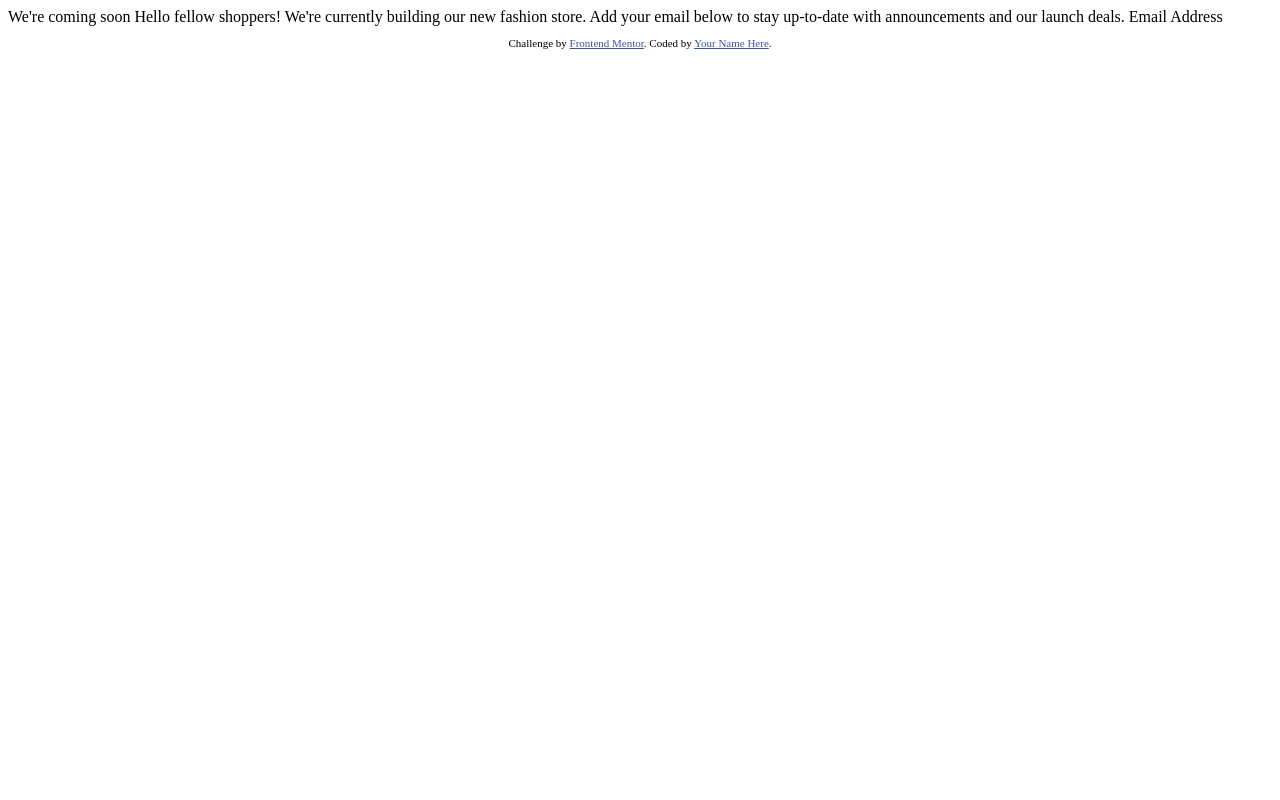
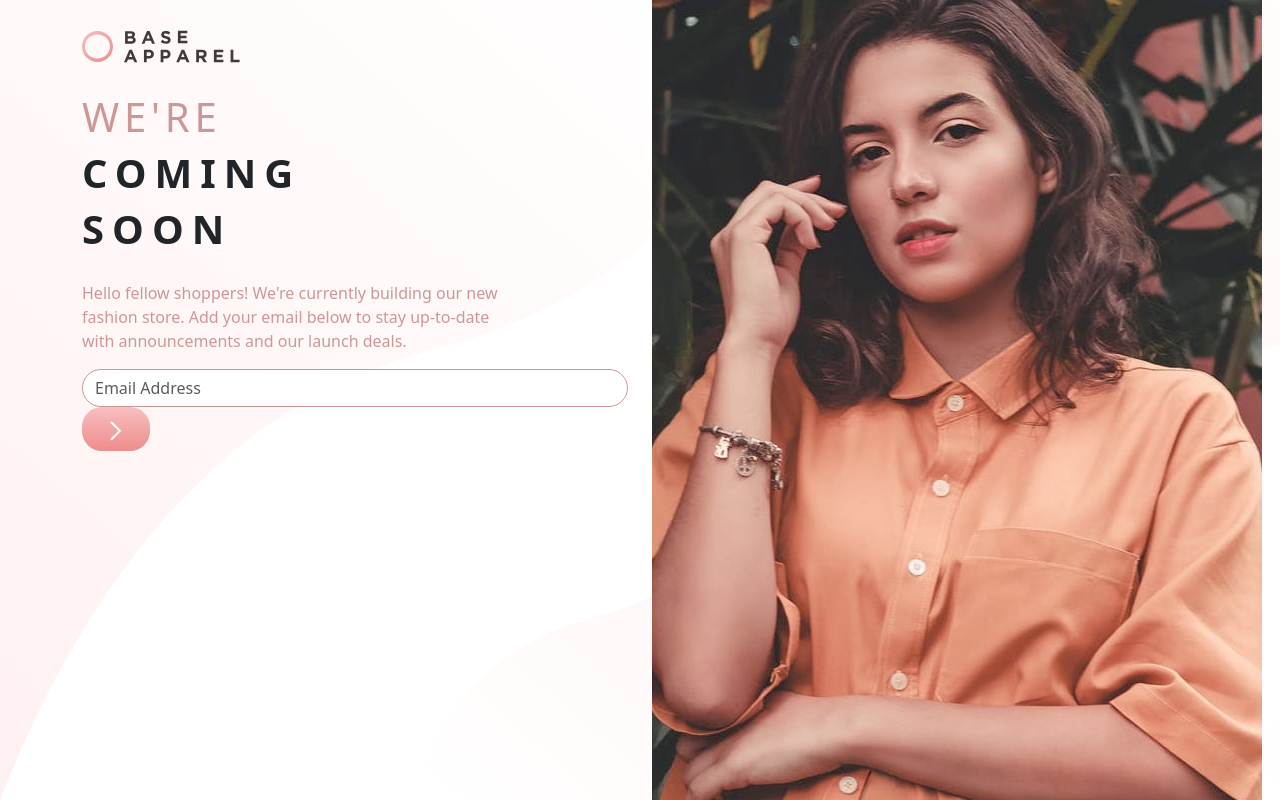
Before and after one commit to ccd330/base-apparel, a plain HTML site: page index.html in a window 1280 px wide. Drawn offline with nearby package versions, Linux system fonts and the light colour scheme.

Commit message:
add css styling and initial setup need to finish styling and add js

```diff
--- a/index.html
+++ b/index.html
@@ -2,32 +2,50 @@
 <html lang="en">
 <head>
   <meta charset="UTF-8">
-  <meta name="viewport" content="width=device-width, initial-scale=1.0"> <!-- displays site properly based on user's device -->
-
+  <meta name="viewport" content="width=device-width, initial-scale=1.0">
   <link rel="icon" type="image/png" sizes="32x32" href="./images/favicon-32x32.png">
-
-  <title>Frontend Mentor | Base Apparel coming soon page</title>
-
-  <!-- Feel free to remove these styles or customise in your own stylesheet 👍 -->
-  <style>
-    .attribution { font-size: 11px; text-align: center; }
-    .attribution a { color: hsl(228, 45%, 44%); }
-  </style>
+  <link rel="stylesheet" href="./styles.css">
+  <link href="https://cdn.jsdelivr.net/npm/bootstrap@5.3.0-alpha1/dist/css/bootstrap.min.css" rel="stylesheet"
+    integrity="sha384-GLhlTQ8iRABdZLl6O3oVMWSktQOp6b7In1Zl3/Jr59b6EGGoI1aFkw7cmDA6j6gD" crossorigin="anonymous">
+  <title>Base Apparel</title>
 </head>
 <body>
-
-  We're coming soon
-
-  Hello fellow shoppers! We're currently building our new fashion store.
-  Add your email below to stay up-to-date with announcements and our launch deals.
-
-  Email Address
-
-  <footer>
+  <div class="container">
+    <div class="row justify-content-end">
+      <!-- left side -->
+      <div class="col-sm-6 col-md-5 col-lg-6">
+        <!-- logo -->
+        <img src="./images/logo.svg" alt="base-apparel-logo" id="logo" />
+        <!-- coming soon -->
+        <div id="cta">
+          <h1 class="primary" style="font-weight:300; letter-spacing: .3rem;">WE'RE</h1>
+          <h1 style="font-weight:600; letter-spacing: .5rem;">COMING</h1>
+          <h1 style="font-weight:600; letter-spacing: .5rem;">SOON</h1>
+        </div>
+        <!-- hello -->
+        <div id="hello" class="primary">
+          <p style="font-weight: 400;">Hello fellow shoppers! We're currently building our new fashion store. Add your email below to stay up-to-date with announcements and our launch deals.</p>
+        </div>
+        <!-- email address -->
+        <form>
+          <input type="email" class="form-control" placeholder="Email Address" id="input">
+          <button id="submit" type="submit">
+            <img src="./images/icon-arrow.svg"/>
+          </button>
+        </form>
+      </div>
+      <div class="col-sm-6 col-md-5 offset-md-2 col-lg-6 offset-lg-0">
+      <!-- right side -->
+      <!-- model image  -->
+        <img src="./images/hero-desktop.jpg" alt="image-of-brunette-model" />
+      </div>
+    </div>
+  </div>
+  <!-- <footer>
     <p class="attribution">
       Challenge by <a href="https://www.frontendmentor.io?ref=challenge" target="_blank">Frontend Mentor</a>.
-      Coded by <a href="#">Your Name Here</a>.
+      Coded by <a href="#">Claudia Davis</a>.
     </p>
-  </footer>
+  </footer> -->
 </body>
 </html>
--- /dev/null
+++ b/styles.css
@@ -0,0 +1,40 @@
+@import url("https://fonts.googleapis.com/css2?family=Lato:wght@300&display=swap");
+
+body {
+  font-family: "Lato", sans-serif;
+  text: 16px;
+  background-image: url("./images/bg-pattern-desktop.svg");
+}
+
+.primary {
+  color: #ce9797;
+}
+
+#logo {
+  padding-top: 30px;
+  padding-bottom: 30px;
+}
+
+#cta {
+  padding-bottom: 20px;
+}
+
+#hello {
+  margin-right: 130px;
+}
+
+#input {
+  border-radius: 20px;
+  border: 1px solid #ce9797;
+}
+
+::placeholder {
+  color: #ce9797;
+}
+
+#submit {
+  border-radius: 20px;
+  border: 10px;
+  padding: 10px 28px;
+  background: linear-gradient(#f8bfbf, #ee8c8c);
+}
```
